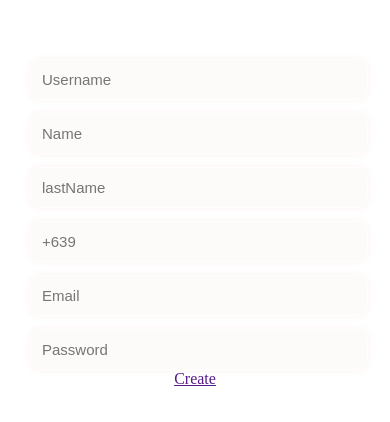
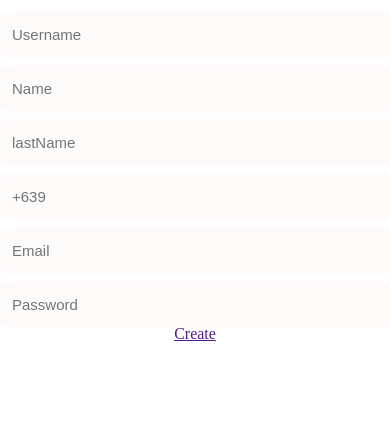
Before and after one commit to root-19/shopwebsite, a plain HTML site: page createACCOUNT.html in a window 390 px wide. Shown: the part 120-542 px from the top of the page. Drawn offline with Linux system fonts and the light colour scheme; some packages are replaced by stand-ins of ours; a script that the page names is missing.

Commit message:
Update create.css

```diff
--- a/create.css
+++ b/create.css
@@ -107,7 +107,7 @@ hr{
     padding: 15px;
 }
 /*******CREATE ACCOUNT**********/
-#registrationForm{
+#create{
     width: 380px;
     height: 350px;
     margin:30px auto;
@@ -127,7 +127,7 @@ hr{
     width: 330px;
     margin: 30px auto;
    }
-   #registrationForm{
+   #create{
     width: 330px;
     margin: 30px auto;
    }
```
